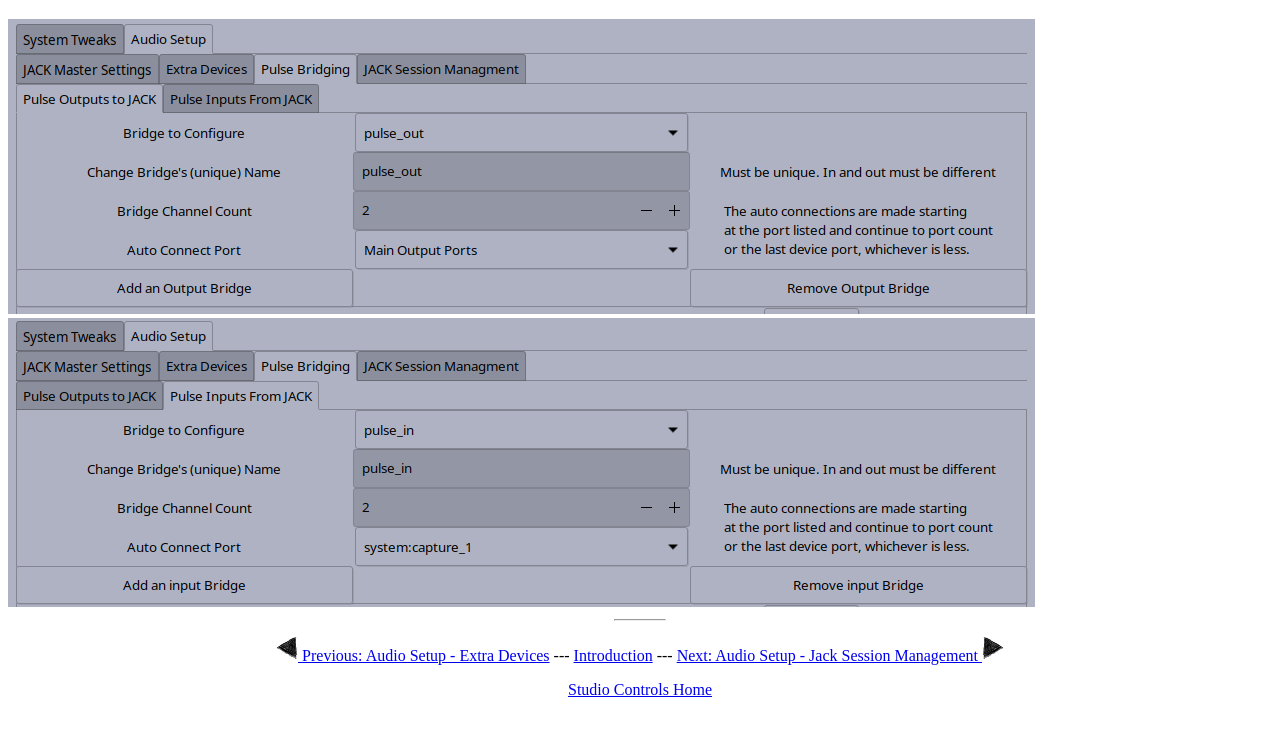
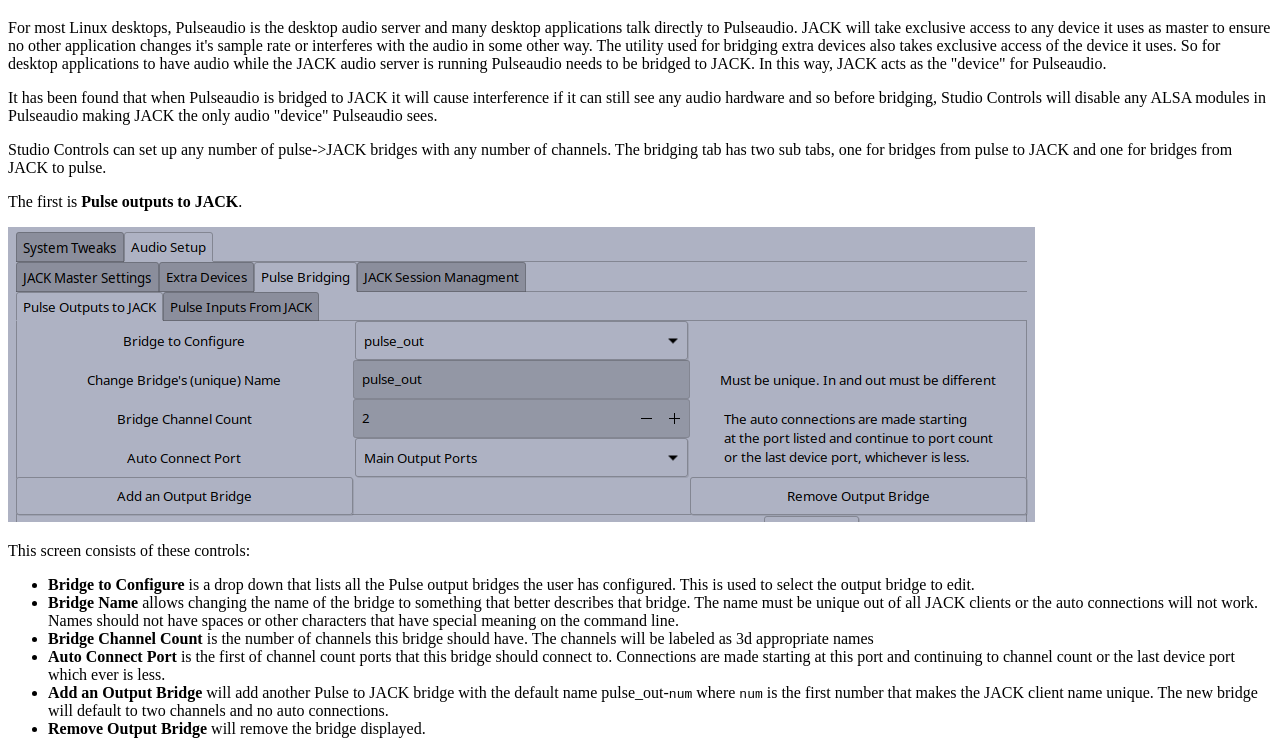
Before and after one commit to ovenwerks/studio-controls, a plain HTML site: page docs/pulse-bridging.html in a window 1280 px wide. Shown: the part 61-801 px from the top of the page. Drawn offline with Linux system fonts and the light colour scheme.

Commit message:
Add pulse bridge text

```diff
--- a/docs/pulse-bridging.html
+++ b/docs/pulse-bridging.html
@@ -4,7 +4,7 @@
 <title>Audio Setup - Pulse Bridging</title>
 <meta name="generator" content="Bluefish 2.2.11" >
 <meta name="author" content="Len Ovens" >
-<meta name="date" content="2020-12-18T12:07:57-0800" >
+<meta name="date" content="2020-12-19T06:53:18-0800" >
 <meta name="copyright" content="">
 <meta name="keywords" content="">
 <meta name="description" content="">
@@ -16,7 +16,59 @@
 </head>
 <body>
 <h1>Audio Setup - Pulse Bridging</h1>
+<p>
+	For most Linux desktops, Pulseaudio is the desktop audio server and many desktop
+	applications talk directly to Pulseaudio. JACK will take exclusive access to any
+	device it uses as master to ensure no other application changes it's sample rate or
+	interferes with the audio in some other way. The utility used for bridging extra
+	devices also takes exclusive access of the device it uses.
+	So for desktop applications to have audio while the JACK audio server is running
+	Pulseaudio needs to be bridged to JACK. In this way, JACK acts as the "device"
+	for Pulseaudio.
+</p>
+<p>
+	It has been found that when Pulseaudio is bridged to JACK it will cause interference
+	if it can still see any audio hardware and so before bridging, Studio Controls will
+	disable any ALSA modules in Pulseaudio making JACK the only audio "device" Pulseaudio
+	sees.
+</p>
+<p>
+	Studio Controls can set up any number of pulse->JACK bridges with any number of channels.
+	The bridging tab has two sub tabs, one for bridges from pulse to JACK and one for bridges
+	from JACK to pulse.
+</p>
+<p>
+	The first is <strong>Pulse outputs to JACK</strong>.
+</p>
 <img src="img/pulse-out.png" width="1027" height="295" alt="Pulse Out screen">
+<p>
+	This screen consists of these controls:
+</p>
+<ul>
+	<li><strong>Bridge to Configure</strong> is a drop down that lists all the Pulse output
+	bridges the user has configured. This is used to select the output bridge to edit.</li>
+	<li><strong>Bridge Name</strong> allows changing the name of the bridge to something
+	that better describes that bridge. The name must be unique out of all JACK clients
+	or the auto connections will not work. Names should not have spaces or other characters
+	that have special meaning on the command line.</li>
+	<li><strong>Bridge Channel Count</strong> is the number of channels this bridge should
+	have. The channels will be labeled as 3d appropriate names</li>
+	<li><strong>Auto Connect Port</strong> is the first of channel count ports that this
+	bridge should connect to. Connections are made starting at this port and continuing
+	to channel count or the last device port which ever is less.</li>
+	<li><strong>Add an Output Bridge</strong> will add another Pulse to JACK bridge with
+	the default name pulse_out-<code>num</code> where <code>num</code> is the first number
+	that makes the JACK client name unique. The new bridge will default to two channels
+	and no auto connections.</li>
+	<li><strong>Remove Output Bridge</strong> will remove the bridge displayed.</li>
+</ul>
+<p>
+	The second tab, <strong>Pulse Inputs from JACK</strong>, is the same as the first
+	but only deals with inputs to Pulse. It has all the same settings tha work the same way
+	with the exception that new ports will be named pulse_in-<code>num</code> instead.
+</p>
+
+
 <img src="img/pulse-in.png" width="1027" height="289" alt="Pulse in screen">
 
 
```
